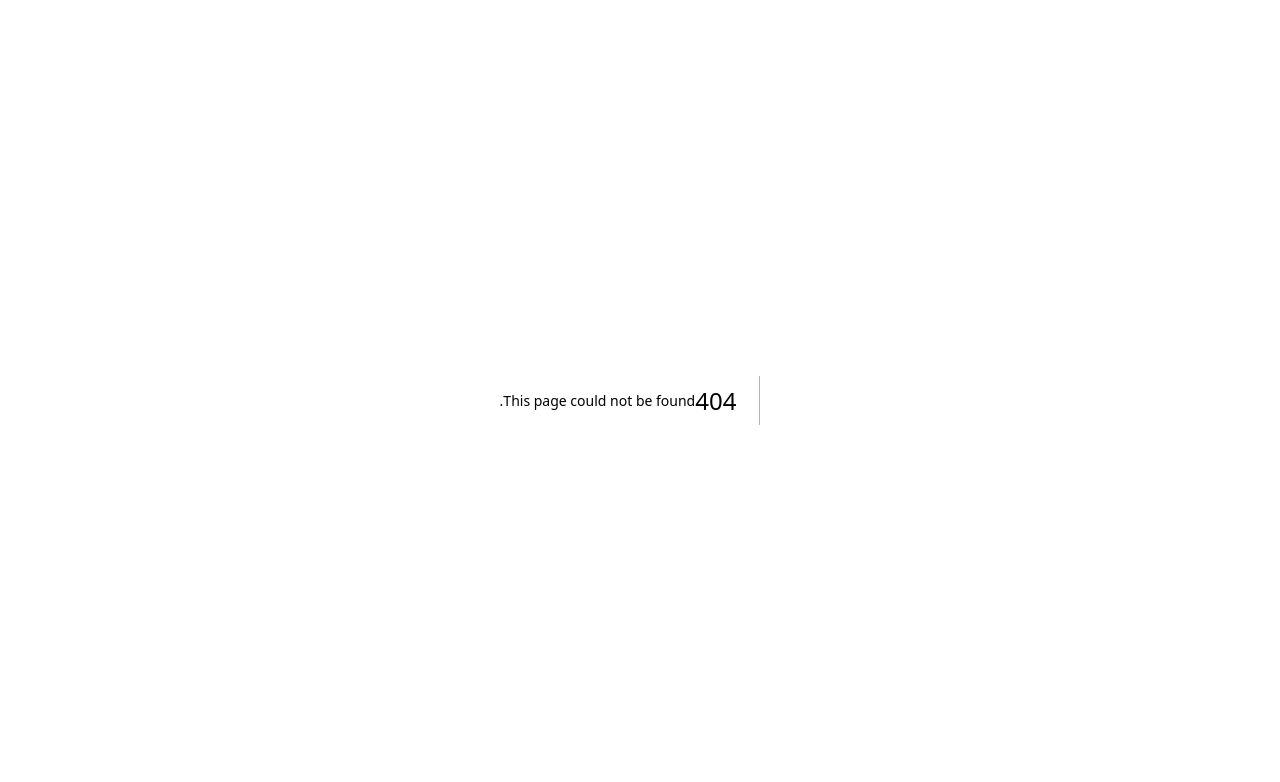
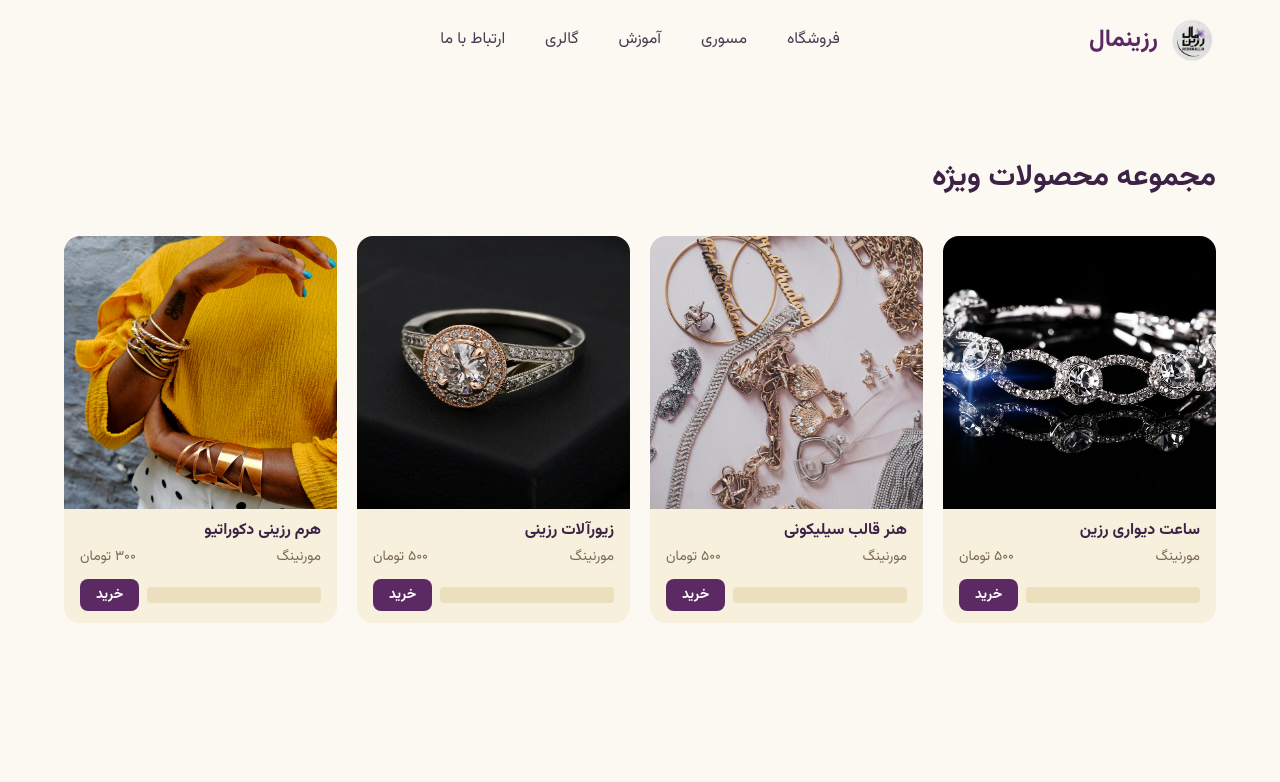
Before and after one commit to mohammadelia30/rezinmal-front, a Next.js app: page /products in a window 1280 px wide. Before the commit this address had no page. Shown: the top 782 px of the page. Built offline with nearby package versions, Linux system fonts and the light colour scheme.

Commit message:
Refactor FeaturedProducts and Header components to accept dynamic props for improved flexibility. Update navigation links in home data for better routing. Enhance product display by integrating ProductCard component, streamlining the layout and improving code maintainability.

```diff
--- /dev/null
+++ b/src/app/products/[id]/page.tsx
@@ -0,0 +1,89 @@
+import type { Metadata } from "next";
+import Image from "next/image";
+import Link from "next/link";
+import { notFound } from "next/navigation";
+import { Container } from "@/components/Container";
+import { Footer } from "@/components/Footer";
+import { Header } from "@/components/Header";
+import { products, shopNavLinks } from "@/data/home";
+
+type ProductPageProps = {
+  params: Promise<{ id: string }>;
+};
+
+export async function generateStaticParams() {
+  return products.map((product) => ({ id: product.id }));
+}
+
+export async function generateMetadata({
+  params,
+}: ProductPageProps): Promise<Metadata> {
+  const { id } = await params;
+  const product = products.find((item) => item.id === id);
+  if (!product) return { title: "محصول | رزینمال" };
+  return {
+    title: `${product.title} | رزینمال`,
+    description: `${product.title} از برند ${product.subtitle} — ${product.price}`,
+  };
+}
+
+export default async function ProductDetailPage({ params }: ProductPageProps) {
+  const { id } = await params;
+  const product = products.find((item) => item.id === id);
+  if (!product) notFound();
+
+  return (
+    <div className="flex min-h-dvh w-full flex-col bg-background">
+      <Header links={shopNavLinks} />
+      <main className="flex-1 py-10 sm:py-14">
+        <Container>
+          <div className="mb-6">
+            <Link
+              href="/products"
+              className="text-sm text-muted transition hover:text-brand"
+            >
+              ← بازگشت به محصولات
+            </Link>
+          </div>
+
+          <div className="grid items-start gap-8 lg:grid-cols-2 lg:gap-12">
+            <div className="relative aspect-square overflow-hidden rounded-2xl bg-card">
+              <Image
+                src={product.image}
+                alt={product.title}
+                fill
+                priority
+                sizes="(max-width: 1024px) 100vw, 50vw"
+                className="object-cover"
+              />
+            </div>
+
+            <div className="space-y-5 text-right">
+              <div>
+                <h1 className="text-3xl font-bold text-foreground sm:text-4xl">
+                  {product.title}
+                </h1>
+                <p className="mt-2 text-muted">{product.subtitle}</p>
+              </div>
+
+              <p className="text-2xl font-bold text-brand">{product.price}</p>
+
+              <p className="leading-8 text-foreground/80">
+                محصول دست‌ساز رزینی از مجموعه ویژه رزینمال؛ مناسب هدیه، دکور و
+                استفاده روزمره.
+              </p>
+
+              <button
+                type="button"
+                className="inline-flex rounded-lg bg-brand px-8 py-3 text-base font-bold text-white transition hover:bg-brand-dark"
+              >
+                خرید
+              </button>
+            </div>
+          </div>
+        </Container>
+      </main>
+      <Footer />
+    </div>
+  );
+}
--- /dev/null
+++ b/src/app/products/page.tsx
@@ -0,0 +1,24 @@
+import type { Metadata } from "next";
+import { Articles } from "@/components/Articles";
+import { FeaturedProducts } from "@/components/FeaturedProducts";
+import { Footer } from "@/components/Footer";
+import { Header } from "@/components/Header";
+import { shopNavLinks } from "@/data/home";
+
+export const metadata: Metadata = {
+  title: "محصولات | رزینمال",
+  description: "مجموعه محصولات ویژه رزینمال؛ زیورآلات، قالب و آثار رزینی.",
+};
+
+export default function ProductsPage() {
+  return (
+    <div className="flex min-h-dvh w-full flex-col bg-background">
+      <Header links={shopNavLinks} />
+      <main className="flex-1">
+        <FeaturedProducts />
+        <Articles />
+      </main>
+      <Footer />
+    </div>
+  );
+}
--- a/src/components/FeaturedProducts.tsx
+++ b/src/components/FeaturedProducts.tsx
@@ -1,49 +1,31 @@
-import Image from "next/image";
 import { Container } from "@/components/Container";
+import { ProductCard } from "@/components/ProductCard";
 import { products } from "@/data/home";
 
-export function FeaturedProducts() {
+type FeaturedProductsProps = {
+  title?: string;
+};
+
+export function FeaturedProducts({
+  title = "مجموعه محصولات ویژه",
+}: FeaturedProductsProps) {
   return (
     <section id="products" className="scroll-mt-20 bg-background py-12 sm:py-16 lg:py-20">
       <Container>
         <h2 className="mb-8 text-right text-2xl font-bold text-foreground sm:mb-10 sm:text-3xl">
-          مجموعه محصولات ویژه
+          {title}
         </h2>
 
         <div className="grid grid-cols-2 gap-3 sm:gap-4 lg:grid-cols-4 lg:gap-5">
           {products.map((product) => (
-            <article
+            <ProductCard
               key={product.id}
-              className="flex flex-col overflow-hidden rounded-2xl bg-card"
-            >
-              <div className="relative aspect-square w-full overflow-hidden rounded-t-2xl">
-                <Image
-                  src={product.image}
-                  alt={product.title}
-                  fill
-                  sizes="(max-width: 1024px) 50vw, 25vw"
-                  className="object-cover"
-                />
-              </div>
-              <div className="flex flex-1 flex-col gap-1 px-3 pb-3 pt-2.5">
-                <h3 className="text-right text-sm font-bold text-foreground">
-                  {product.title}
-                </h3>
-                <div className="flex items-center justify-between text-xs text-muted">
-                  <span>{product.subtitle}</span>
-                  <span>{product.price}</span>
-                </div>
-                <div className="mt-2 flex items-center gap-2">
-                  <div className="h-4 flex-1 rounded bg-bar" />
-                  <button
-                    type="button"
-                    className="rounded-lg bg-brand px-3 py-1.5 text-xs font-bold text-white transition hover:bg-brand-dark"
-                  >
-                    خرید
-                  </button>
-                </div>
-              </div>
-            </article>
+              id={product.id}
+              title={product.title}
+              subtitle={product.subtitle}
+              price={product.price}
+              image={product.image}
+            />
           ))}
         </div>
       </Container>
--- a/src/components/Header.tsx
+++ b/src/components/Header.tsx
@@ -3,7 +3,16 @@ import Link from "next/link";
 import { Container } from "@/components/Container";
 import { navLinks } from "@/data/home";
 
-export function Header() {
+type NavItem = {
+  label: string;
+  href: string;
+};
+
+type HeaderProps = {
+  links?: readonly NavItem[];
+};
+
+export function Header({ links = navLinks }: HeaderProps) {
   return (
     <header className="bg-background">
       <Container className="relative flex h-16 items-center justify-between sm:h-20">
@@ -25,9 +34,9 @@ export function Header() {
           className="absolute inset-x-0 hidden items-center justify-center gap-5 sm:gap-8 lg:gap-10 md:flex"
           aria-label="منوی اصلی"
         >
-          {navLinks.map((link) => (
+          {links.map((link) => (
             <Link
-              key={link.href}
+              key={`${link.href}-${link.label}`}
               href={link.href}
               className="text-sm text-[#4a3a50] transition-colors hover:text-brand sm:text-base"
             >
@@ -36,17 +45,19 @@ export function Header() {
           ))}
         </nav>
 
-        {/* spacer to keep logo on the right with justify-between in RTL */}
-        <div className="pointer-events-none invisible hidden w-[140px] md:block" aria-hidden />
+        <div
+          className="pointer-events-none invisible hidden w-[140px] md:block"
+          aria-hidden
+        />
       </Container>
 
       <nav
         className="flex flex-wrap items-center justify-center gap-4 px-5 pb-3 md:hidden"
         aria-label="منوی موبایل"
       >
-        {navLinks.map((link) => (
+        {links.map((link) => (
           <Link
-            key={link.href}
+            key={`${link.href}-${link.label}-m`}
             href={link.href}
             className="text-sm text-[#4a3a50] transition-colors hover:text-brand"
           >
--- /dev/null
+++ b/src/components/ProductCard.tsx
@@ -0,0 +1,53 @@
+import Image from "next/image";
+import Link from "next/link";
+
+type ProductCardProps = {
+  id: string;
+  title: string;
+  subtitle: string;
+  price: string;
+  image: string;
+};
+
+export function ProductCard({
+  id,
+  title,
+  subtitle,
+  price,
+  image,
+}: ProductCardProps) {
+  return (
+    <article className="flex h-full flex-col overflow-hidden rounded-2xl bg-card">
+      <Link href={`/products/${id}`} className="relative block aspect-square w-full overflow-hidden">
+        <Image
+          src={image}
+          alt={title}
+          fill
+          sizes="(max-width: 1024px) 50vw, 25vw"
+          className="object-cover transition duration-500 hover:scale-105"
+        />
+      </Link>
+
+      <div className="flex flex-1 flex-col gap-1 px-3 pb-3 pt-2.5 sm:px-4">
+        <Link href={`/products/${id}`}>
+          <h3 className="text-right text-sm font-bold text-foreground sm:text-base">
+            {title}
+          </h3>
+        </Link>
+        <div className="flex items-center justify-between text-xs text-muted sm:text-sm">
+          <span>{subtitle}</span>
+          <span>{price}</span>
+        </div>
+        <div className="mt-2 flex items-center gap-2">
+          <div className="h-4 flex-1 rounded bg-bar" />
+          <button
+            type="button"
+            className="rounded-lg bg-brand px-3 py-1.5 text-xs font-bold text-white transition hover:bg-brand-dark sm:px-4 sm:text-sm"
+          >
+            خرید
+          </button>
+        </div>
+      </div>
+    </article>
+  );
+}
--- a/src/data/home.ts
+++ b/src/data/home.ts
@@ -1,9 +1,17 @@
 export const navLinks = [
   { label: "سبک کلات", href: "#shop" },
-  { label: "مهموره", href: "#products" },
+  { label: "مهموره", href: "/products" },
   { label: "خاص آموزی", href: "#articles" },
   { label: "سنتلی", href: "#gallery" },
   { label: "منیبک", href: "#contact" },
+] as const;
+
+export const shopNavLinks = [
+  { label: "فروشگاه", href: "/products" },
+  { label: "مسوری", href: "/#gallery" },
+  { label: "آموزش", href: "/#articles" },
+  { label: "گالری", href: "/#gallery" },
+  { label: "ارتباط با ما", href: "/#contact" },
 ] as const;
 
 export const hero = {
@@ -61,29 +69,29 @@ export const categories = [
 export const products = [
   {
     id: "p1",
-    title: "دلمان لالب رزین",
-    subtitle: "مورینگ",
+    title: "ساعت دیواری رزین",
+    subtitle: "مورنینگ",
     price: "۵۰۰ تومان",
     image: "/images/product-1.jpg",
   },
   {
     id: "p2",
     title: "هنر قالب سیلیکونی",
-    subtitle: "مورینگ",
+    subtitle: "مورنینگ",
     price: "۵۰۰ تومان",
     image: "/images/product-2.jpg",
   },
   {
     id: "p3",
     title: "زیورآلات رزینی",
-    subtitle: "مورینگ",
+    subtitle: "مورنینگ",
     price: "۵۰۰ تومان",
     image: "/images/product-3.jpg",
   },
   {
     id: "p4",
     title: "هرم رزینی دکوراتیو",
-    subtitle: "مورینگ",
+    subtitle: "مورنینگ",
     price: "۳۰۰ تومان",
     image: "/images/product-4.jpg",
   },
```
